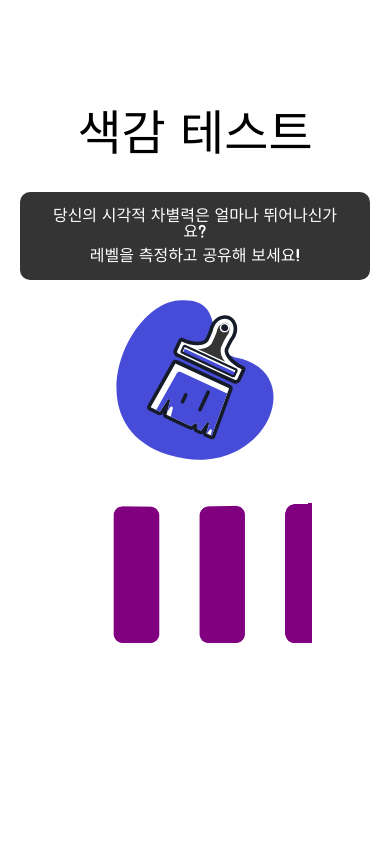
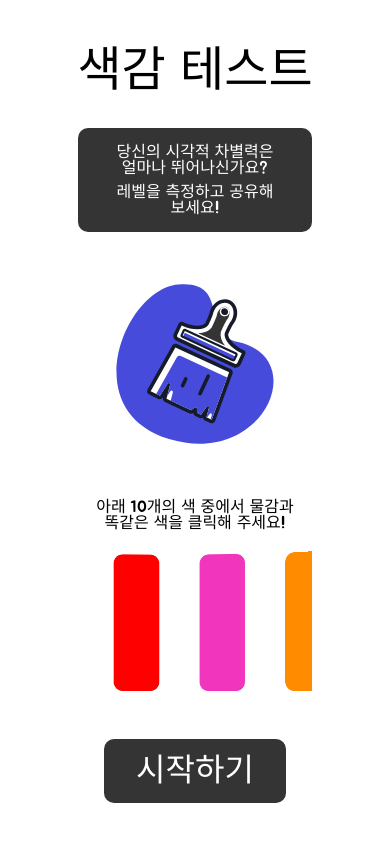
Before and after one commit to supersfel/color-test-game, a React (Create React App) app in the folder color-test-fe/: page / in a window 390 px wide. Shown: the top 842 px of the page. Built offline with nearby package versions, Linux system fonts and the light colour scheme.

Commit message:
♻️ refactor(refacter): 주석 + 부가적 기능 추가 ( PC,모바일 구분 )

```diff
--- a/color-test-fe/src/components/Xylophone.tsx
+++ b/color-test-fe/src/components/Xylophone.tsx
@@ -1,17 +1,26 @@
 /** @jsxImportSource @emotion/react */
 import styled from "@emotion/styled";
-import React, { useLayoutEffect, useRef } from "react";
+import React, { useEffect, useLayoutEffect, useRef, useState } from "react";
 import { gsap } from "gsap";
+import { colorStickType } from "types/game";
 
 const Xylophone = ({ colorAry }: { colorAry: string[] }) => {
   const isMobile = /Mobi/i.test(window.navigator.userAgent); // "Mobi" 가 User agent에 포함되어 있으면 모바일
-
+  //간격 설정 (10개 기준)으로만 현재 개발
   const INTERVAL_BETWEEN = isMobile ? 70 : 120;
   const START_ROTATIONY = isMobile ? 120 : 77;
   const MOVE_ROTATIONY = isMobile ? 100 : 70;
 
   const containerRef = useRef(null);
   const boxRef = useRef<HTMLElement[] | null[]>([]);
+
+  const [selected, setSelected] = useState<colorStickType | null>(null);
+
+  useEffect(() => {
+    if (colorAry.length !== 10) {
+      alert("현재  조작이 이상할 수 있습니다. F5키를 눌러주세요");
+    }
+  }, [colorAry.length]);
 
   //초기 container perspective 설정
   useLayoutEffect(() => {
@@ -56,6 +65,7 @@ const Xylophone = ({ colorAry }: { colorAry: string[] }) => {
     return () => ctx.revert();
   }, [colorAry]);
 
+  //컴퓨터 화면에서 마우스 이동으로 막대 를 볼 수 있음
   const handleMouseMoveWrapper = (e: React.MouseEvent) => {
     let ctx = gsap.context(() => {
       boxRef.current.forEach((b, i) => {
@@ -72,6 +82,7 @@ const Xylophone = ({ colorAry }: { colorAry: string[] }) => {
     return () => ctx.revert();
   };
 
+  //박스에 마우스를 가져다 대면 커짐
   const handleMouseEnterBox = (idx: number) => {
     gsap.to(boxRef.current[idx], {
       duration: 0.3,
@@ -80,11 +91,15 @@ const Xylophone = ({ colorAry }: { colorAry: string[] }) => {
     });
   };
 
+  //마우스를 빼면 작아짐
   const handleMouseLeaveBox = (idx: number) => {
+    if (idx === selected?.idx) return;
     gsap.to(boxRef.current[idx], { duration: 0.4, scaleY: 1 });
   };
 
-  const moveBoxCenter = (selectIdx: number) => {
+  //박스 클릭
+  const clickBox = (selectIdx: number) => {
+    //클릭된 박스가 중앙에 올 수 있도록
     let ctx = gsap.context(() => {
       boxRef.current.forEach((b, i) => {
         gsap.to(b, {
@@ -94,8 +109,18 @@ const Xylophone = ({ colorAry }: { colorAry: string[] }) => {
             (i / colorAry.length) * INTERVAL_BETWEEN +
             (colorAry.length - selectIdx) * 8,
         });
+
+        //선택되어있던 박스 집어넣기
+        if (selected)
+          gsap.to(boxRef.current[selected.idx], { duration: 0.4, scaleY: 1 });
       });
     }, containerRef);
+
+    //선택 박스 저장
+    setSelected({
+      idx: selectIdx,
+      color: boxRef.current[selectIdx]?.style.background,
+    });
 
     return () => ctx.revert();
   };
@@ -111,7 +136,7 @@ const Xylophone = ({ colorAry }: { colorAry: string[] }) => {
               color={color}
               onMouseEnter={() => handleMouseEnterBox(i)}
               onMouseLeave={() => handleMouseLeaveBox(i)}
-              onClick={() => moveBoxCenter(i)}
+              onClick={() => clickBox(i)}
             ></Box>
           );
         })}
--- a/color-test-fe/src/pages/Index.tsx
+++ b/color-test-fe/src/pages/Index.tsx
@@ -3,21 +3,27 @@ import React, { useState } from "react";
 import { gameStateType } from "types/game";
 import Start from "./Start";
 import styled from "@emotion/styled";
+import Progress from "./Progress";
 
 const Index = () => {
   const [gameState, setGameState] = useState<gameStateType>("start");
 
+  const gameStart = () => {
+    setGameState("progress");
+  };
+
   return (
     <Wrapper>
       <Title>색감 테스트</Title>
-      <Start />
+      {gameState === "start" ? <Start gameStart={gameStart} /> : null}
+      {gameState === "progress" ? <Progress /> : null}
     </Wrapper>
   );
 };
 
 /* STYLE */
 const Wrapper = styled.div`
-  margin-top: 7rem;
+  margin-top: 3rem;
 `;
 
 const Title = styled.p`
--- /dev/null
+++ b/color-test-fe/src/pages/Progress.tsx
@@ -0,0 +1,10 @@
+/** @jsxImportSource @emotion/react */
+import React from "react";
+
+const Progress = () => {
+  return <div>게게게임중</div>;
+};
+
+/* STYLE */
+
+export default Progress;
--- a/color-test-fe/src/pages/Start.tsx
+++ b/color-test-fe/src/pages/Start.tsx
@@ -4,20 +4,25 @@ import Brush from "components/Brush";
 import Xylophone from "components/Xylophone";
 import React from "react";
 import { BlackBox } from "styles/box";
+import { uiColor } from "styles/color";
 
-const Start = () => {
+interface Props {
+  gameStart: () => void;
+}
+
+const Start = ({ gameStart }: Props) => {
   const isMobile = /Mobi/i.test(window.navigator.userAgent); // "Mobi" 가 User agent에 포함되어 있으면 모바일
-  const testAry = [
+  const startAry = [
+    "#800080",
+    "#4b0082",
+    "#0000ff",
+    "#464BD8",
+    "#104331",
+    "#008000",
+    "#ffff00",
+    "#ff8c00",
+    "#f135bc",
     "#ff0000",
-    "#ff8c00",
-    "#ffff00",
-    "#008000",
-    "#0000ff",
-    "#4b0082",
-    "#800080",
-    "#800080",
-    "#800080",
-    "#800080",
   ];
 
   return (
@@ -28,11 +33,18 @@ const Start = () => {
       </Description>
 
       <BrushArea>
-        <Brush color="#464BD8" size="200px"></Brush>
+        <Brush color={uiColor.startBrush} size="200px"></Brush>
       </BrushArea>
+
+      <Tutorial>
+        <p>아래 10개의 색 중에서 물감과</p>
+        <p>똑같은 색을 클릭해 주세요!</p>
+      </Tutorial>
       <XylophoneWrapper>
-        <Xylophone colorAry={testAry} />
+        <Xylophone colorAry={startAry} />
       </XylophoneWrapper>
+
+      <StartBtn onClick={gameStart}>시작하기</StartBtn>
     </Wrapper>
   );
 };
@@ -50,16 +62,22 @@ const Wrapper = styled.p<{ isMobile: boolean }>`
 const Description = styled(BlackBox)`
   margin-top: 2rem;
   width: 100%;
-  min-width: 350px;
   p {
     text-align: center;
   }
 `;
 
 const BrushArea = styled.div`
+  margin: 2rem 0;
   display: flex;
   justify-content: center;
   align-items: center;
+`;
+
+const Tutorial = styled.div`
+  p {
+    text-align: center;
+  }
 `;
 
 const XylophoneWrapper = styled.div`
@@ -70,4 +88,10 @@ const XylophoneWrapper = styled.div`
   align-items: center;
   justify-content: center;
 `;
+
+const StartBtn = styled(BlackBox)`
+  margin: 3rem 0;
+  font-size: 2rem;
+  cursor: pointer;
+`;
 export default Start;
--- a/color-test-fe/src/styles/color.ts
+++ b/color-test-fe/src/styles/color.ts
@@ -1,3 +1,4 @@
 export const uiColor = {
   dark: "#343434",
+  startBrush: "#464BDB",
 };
--- a/color-test-fe/src/types/game.ts
+++ b/color-test-fe/src/types/game.ts
@@ -1 +1,6 @@
 export type gameStateType = "start" | "progress" | "end";
+
+export interface colorStickType {
+  idx: number;
+  color: string | undefined;
+}
```
Also changed, not shown: 1 other file (tests, documents, lock files or other folders).
